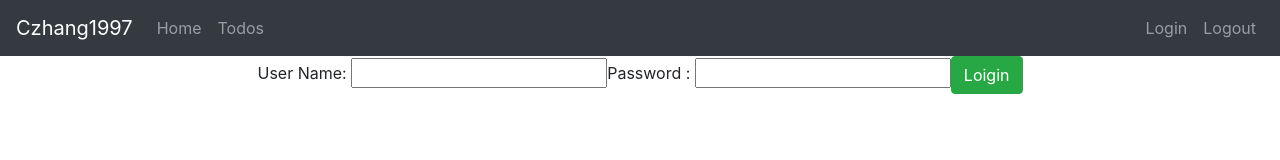
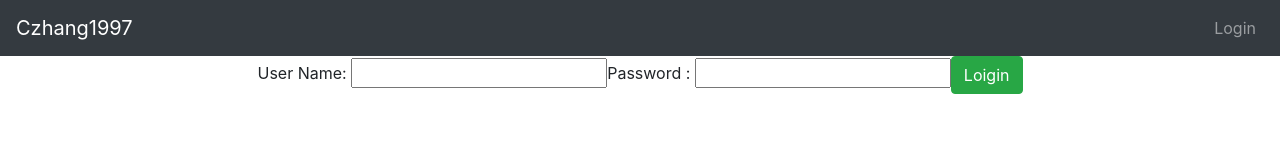
Before and after one commit to CZhang1997/todo-app, a React (Create React App) app: page /login in a window 1280 px wide. Shown: the top 160 px of the page. Built offline with nearby package versions, Linux system fonts and the light colour scheme.

Commit message:
login log out

```diff
--- /dev/null
+++ b/src/authentication/AuthenticatedRoute.jsx
@@ -0,0 +1,15 @@
+import React, { Component } from "react";
+import AuthenticationService from "./AuthenticationService";
+import { Route, Redirect } from "react-router-dom";
+
+class AuthenticatedRoute extends Component {
+  render() {
+    if (AuthenticationService.isUserLoggedIn()) {
+      return <Route {...this.props} />;
+    } else {
+      return <Redirect to="/login" />;
+    }
+  }
+}
+
+export default AuthenticatedRoute;
--- a/src/authentication/authenticationService.js
+++ b/src/authentication/authenticationService.js
@@ -9,6 +9,12 @@ class AuthenticationService {
   logout() {
     sessionStorage.removeItem(AUTHENTICATED_USER);
   }
+
+  isUserLoggedIn() {
+    let user = sessionStorage.getItem(AUTHENTICATED_USER);
+    if (user === null) return false;
+    return true;
+  }
 }
 
 export default new AuthenticationService();
--- a/src/authentication/login-form.jsx
+++ b/src/authentication/login-form.jsx
@@ -2,7 +2,7 @@ import {
   //  react,
   Component,
 } from "react";
-import AuthenticationService from "./authenticationService";
+import AuthenticationService from "./AuthenticationService";
 
 class LoginForm extends Component {
   constructor(props) {
--- a/src/components/header.jsx
+++ b/src/components/header.jsx
@@ -1,6 +1,6 @@
 import React, { Component } from "react";
 import { Link } from "react-router-dom";
-import AuthenticationService from "../authentication/authenticationService";
+import AuthenticationService from "../authentication/AuthenticationService";
 
 class Header extends Component {
   constructor(props) {
@@ -8,6 +8,8 @@ class Header extends Component {
     this.state = {};
   }
   render() {
+    const isUserLoggedIn = AuthenticationService.isUserLoggedIn();
+    console.log(isUserLoggedIn);
     return (
       <header>
         <nav className="navbar navbar-expand-md navbar-dark bg-dark">
@@ -17,23 +19,30 @@ class Header extends Component {
             </a>
           </div>
           <ul className="navbar-nav">
+            {isUserLoggedIn && (
               <li>
                 <Link className="nav-link" to="/home">
                   Home
                 </Link>
               </li>
+            )}
+            {isUserLoggedIn && (
               <li>
                 <Link className="nav-link" to="/home">
                   Todos
                 </Link>
               </li>
+            )}
           </ul>
           <ul className="navbar-nav navbar-collapse justify-content-end">
+            {!isUserLoggedIn && (
               <li>
                 <Link className="nav-link" to="/login">
                   Login
                 </Link>
               </li>
+            )}
+            {isUserLoggedIn && (
               <li>
                 <Link
                   className="nav-link"
@@ -43,6 +52,7 @@ class Header extends Component {
                   Logout
                 </Link>
               </li>
+            )}
           </ul>
         </nav>
       </header>
--- a/src/components/todo-app.jsx
+++ b/src/components/todo-app.jsx
@@ -4,8 +4,9 @@ import ListTodos from "./list-todos";
 import ErrorPage from "./error-page";
 import Header from "./header";
 import Logout from "../authentication/logout";
-import AuthenticationService from "../authentication/authenticationService";
+// import AuthenticationService from "../authentication/AuthenticationService";
 import Footer from "./footer";
+import AuthenticatedRoute from "../authentication/AuthenticatedRoute";
 import { BrowserRouter as Router, Route, Switch } from "react-router-dom";
 
 class TodoApp extends Component {
@@ -18,8 +19,8 @@ class TodoApp extends Component {
             <Switch>
               <Route path="/" exact component={LoginForm} />
               <Route path="/login" component={LoginForm} />
-              <Route path="/home" component={ListTodos} />
-              <Route path="/logout" component={Logout} />
+              <AuthenticatedRoute path="/home" component={ListTodos} />
+              <AuthenticatedRoute path="/logout" component={Logout} />
               <Route component={ErrorPage} />
             </Switch>
             <Footer />
```
Lines whose indentation alone changed are shown as unchanged.
